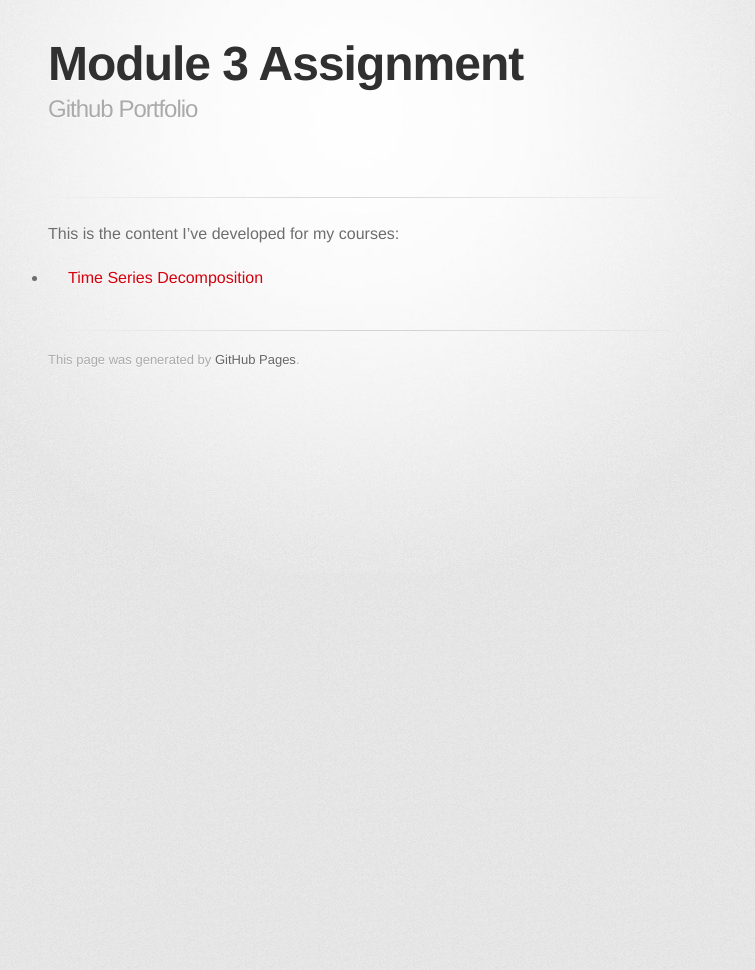
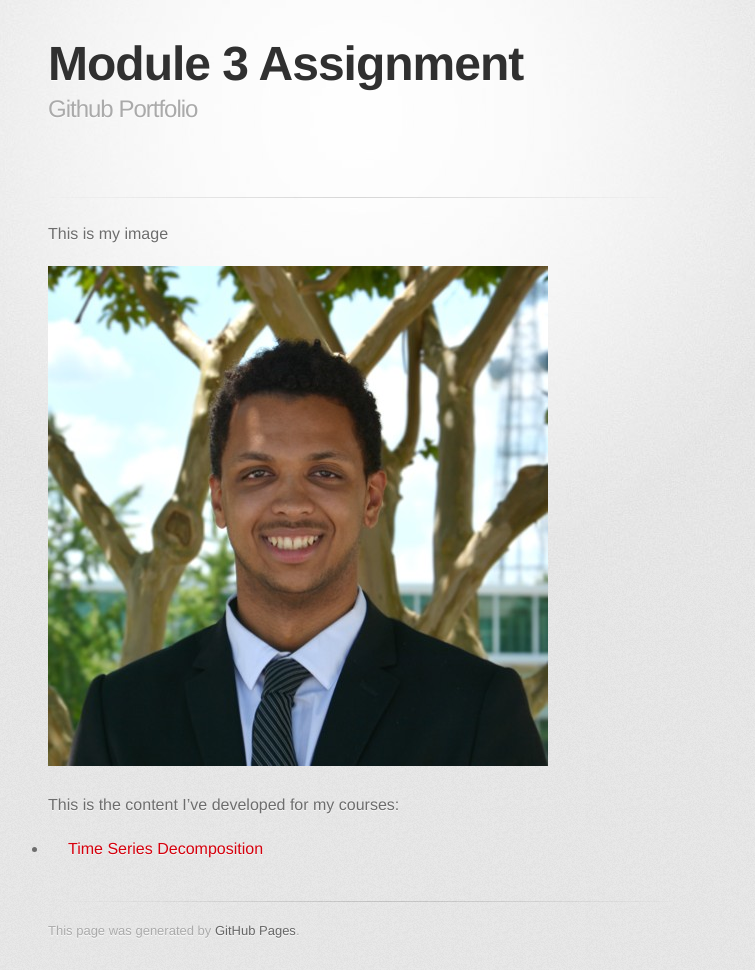
Before and after one commit to MariusSposato/MariusSposato.github.io, a Jekyll site: the page built from index.md, in a window 1280 px wide. Shown: the whole page, without its empty margins (282-1037 px from the left). Built offline with Jekyll 4.4.1, drawn with Linux system fonts in a browser that asks for light colours; some web fonts are replaced; our own code applies the rules of GitHub Pages for plain Markdown files; before the commit the page ends 900 px from its top, so only the background shows below that.

Commit message:
Update index.md

```diff
--- a/index.md
+++ b/index.md
@@ -2,6 +2,9 @@
 title: Module 3 Assignment
 description: Github Portfolio
 ---
+This is my image
+
+![My Image](/pics/Github Picture.jpg)
 
 This is the content I've developed for my courses:
 
```
